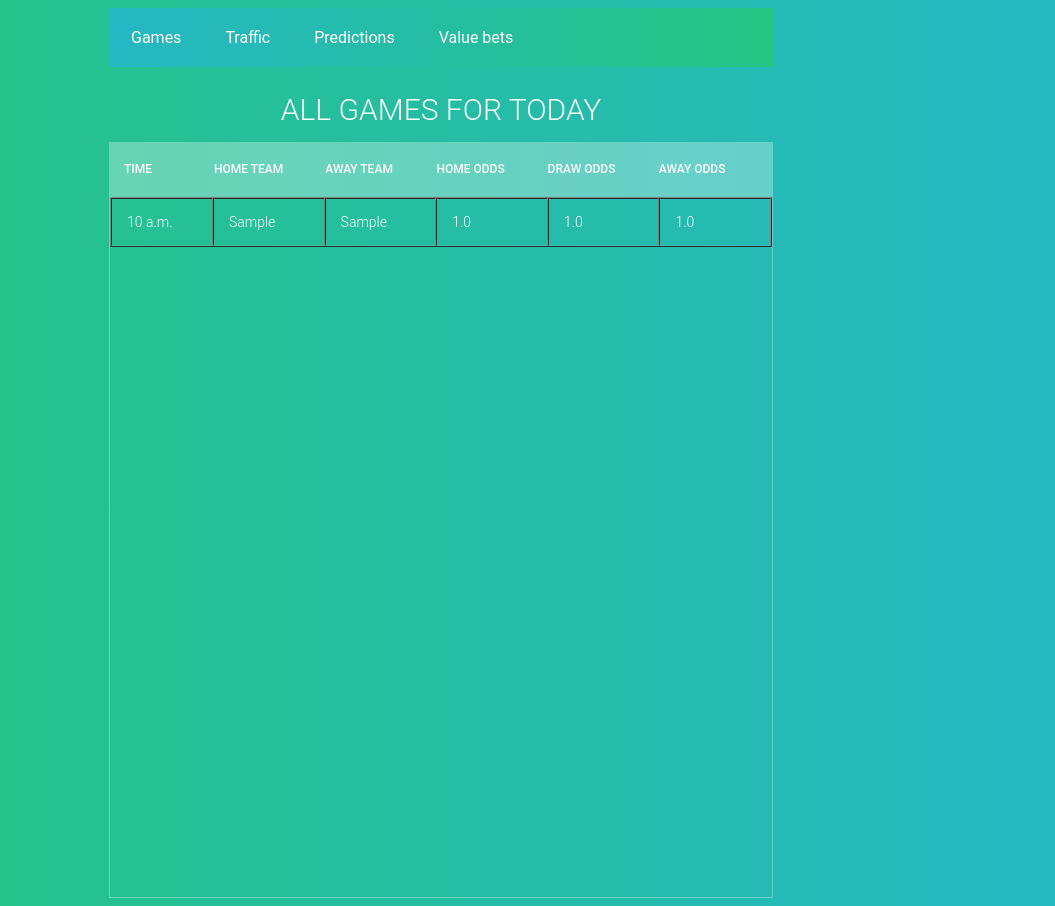
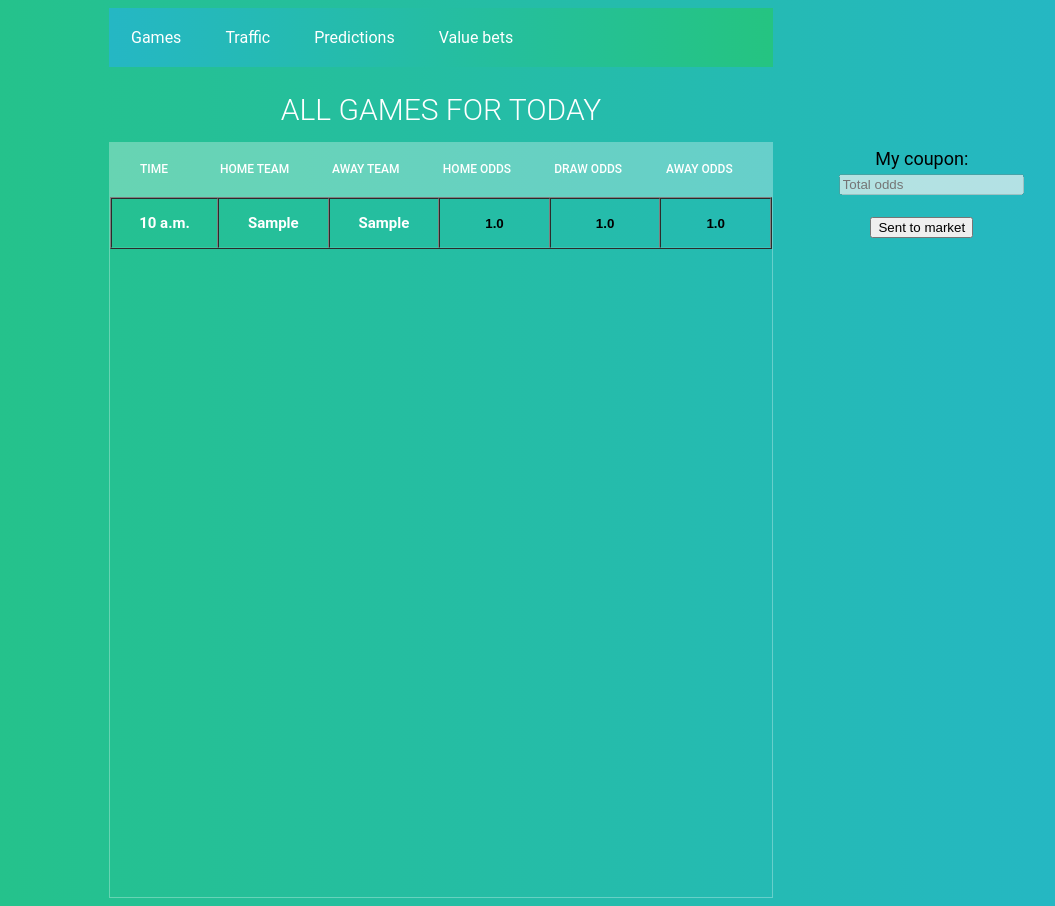
Before and after one commit to velinovasen/bethub, a Django app: page / in a window 1280 px wide. Shown: the whole page, without its empty margins (199-1254 px from the left). Run offline with Django 3.2, Linux system fonts and the light colour scheme; tables that the repository leaves empty hold one stand-in row (values such as "Sample post"); lists and menus that the app fills with data are empty.

Commit message:
'added_coupon'

```diff
--- /dev/null
+++ b/traffic/static/myCoupon.js
@@ -0,0 +1,16 @@
+const HTMLSelectors = {
+    allOddsButtons: () => document.getElementsByClassName('odds_column'),
+    homeOdd: () => document.getElementById('home_odd'),
+    drawOdd: () => document.getElementById('draw_odd'),
+    awayOdd: () => document.getElementById('away_odd'),
+}
+for (odd of HTMLSelectors.allOddsButtons()) {
+    odd.addEventListener('click', addToCoupon)
+}
+
+
+function addToCoupon(e) {
+    e.preventDefault()
+    console.log(e.target.innerText)
+
+}
--- a/traffic/static/volume_styles.css
+++ b/traffic/static/volume_styles.css
@@ -28,6 +28,10 @@
   background: #25c482;
 }
 
+.teams_regular {
+    text-align: center;
+}
+
 h1{
   font-size: 30px;
   color: #fff;
@@ -52,7 +56,7 @@
 }
 th{
   padding: 20px 15px;
-  text-align: left;
+  text-align: center;
   font-weight: 500;
   font-size: 12px;
   color: #fff;
@@ -60,13 +64,27 @@
 }
 td{
   padding: 15px;
-  text-align: left;
+  items-align: center;
+  text-align: center;
   vertical-align:middle;
-  font-weight: 300;
-  font-size: 14px;
+  font-weight: bold;
+  font-size: 15px;
   word-wrap: break-word;
   color: #fff;
   border-bottom: solid 1px rgba(255,255,255,0.1);
+}
+
+td button {
+  border-radius: 10%;
+  width: 60%;
+  background-color: inherit;
+  border: none;
+  font-weight: bold;
+  cursor: pointer;
+}
+
+td button:hover {
+  background: #25c482;
 }
 
 .teams_blocks{
@@ -75,6 +93,32 @@
 
 .teams_blocks_header{
     width: 12em;
+}
+
+
+aside {
+    items-align: center;
+    text-align: center;
+    position: absolute;
+    top: 148px;
+    right: 76px;
+    font-size: 18px;
+    width: 13%;
+    height: 50%;
+}
+
+#my_coupon {
+    margin-bottom: 20px;
+}
+
+#total_odds_field {
+    margin-top: 5px;
+    placeholder: "Total odds";
+    disabled: true;
+}
+
+#sent-button {
+    background: rgb(150,0,0);
 }
 
 /* demo styles */
--- a/traffic/templates/games/regular_games.html
+++ b/traffic/templates/games/regular_games.html
@@ -6,6 +6,7 @@
     <meta name="viewport" content="width=device-width, initial-scale=1">
     <title>All Games</title>
     <link rel="stylesheet" href="{% static 'volume_styles.css' %}">
+
 </head>
 <body>
     <section>
@@ -18,8 +19,8 @@
       <thead>
         <tr>
           <th class="time_regular">Time</th>
-          <th class="teams_regular">Home Team</th>
-          <th class="teams_regular">Away Team</th>
+            <th class="teams_regular"><div>Home Team</div></th>
+          <th class="teams_regular"><div>Away Team</div></th>
             <th>Home Odds</th>
             <th>Draw Odds</th>
             <th>Away Odds</th>
@@ -34,15 +35,27 @@
           <tr>
               <td class="time_regular">{{ game.time }}</td>
               <td class="teams_regular">{{ game.home_team }}</td>
-          <td class="teams_tegular">{{ game.away_team }}</td>
-          <td>{{ game.home_odd }}</td>
-          <td>{{ game.draw_odd }}</td>
-          <td>{{ game.away_odd }}</td>
+              <td class="teams_regular">{{ game.away_team }}</td>
+              <td id="home_odd" class="odds_column"><button>{{ game.home_odd }}</button></td>
+              <td id="draw_odd" class="odds_column"><button>{{ game.draw_odd }}</button></td>
+              <td id="away_odd" class="odds_column"><button>{{ game.away_odd }}</button></td>
           </tr>
           {% endfor %}
           </tbody>
         </table>
+
       </div>
     </section>
+    <aside>
+        <div id="my_coupon">
+            <div>My coupon:</div>
+            <input id="total_odds_field" placeholder="Total odds" disabled=true/>
+        </div>
+        <div id="send-button-div">
+            <button id="send-button" type="submit">Sent to market</button>
+        </div>
+
+    </aside>
 </body>
+<script src="{% static 'myCoupon.js' %}"></script>
 </html>
```
Also changed, not shown: traffic/scrapers/run_log.txt (+24 -0 lines), traffic/scrapers/tomorrow_games.py (+10 -5 lines), traffic/static/landing_page.css (line endings or trailing spaces), traffic/static/my_coupon.css (added). Lines whose indentation alone changed are shown as unchanged.
